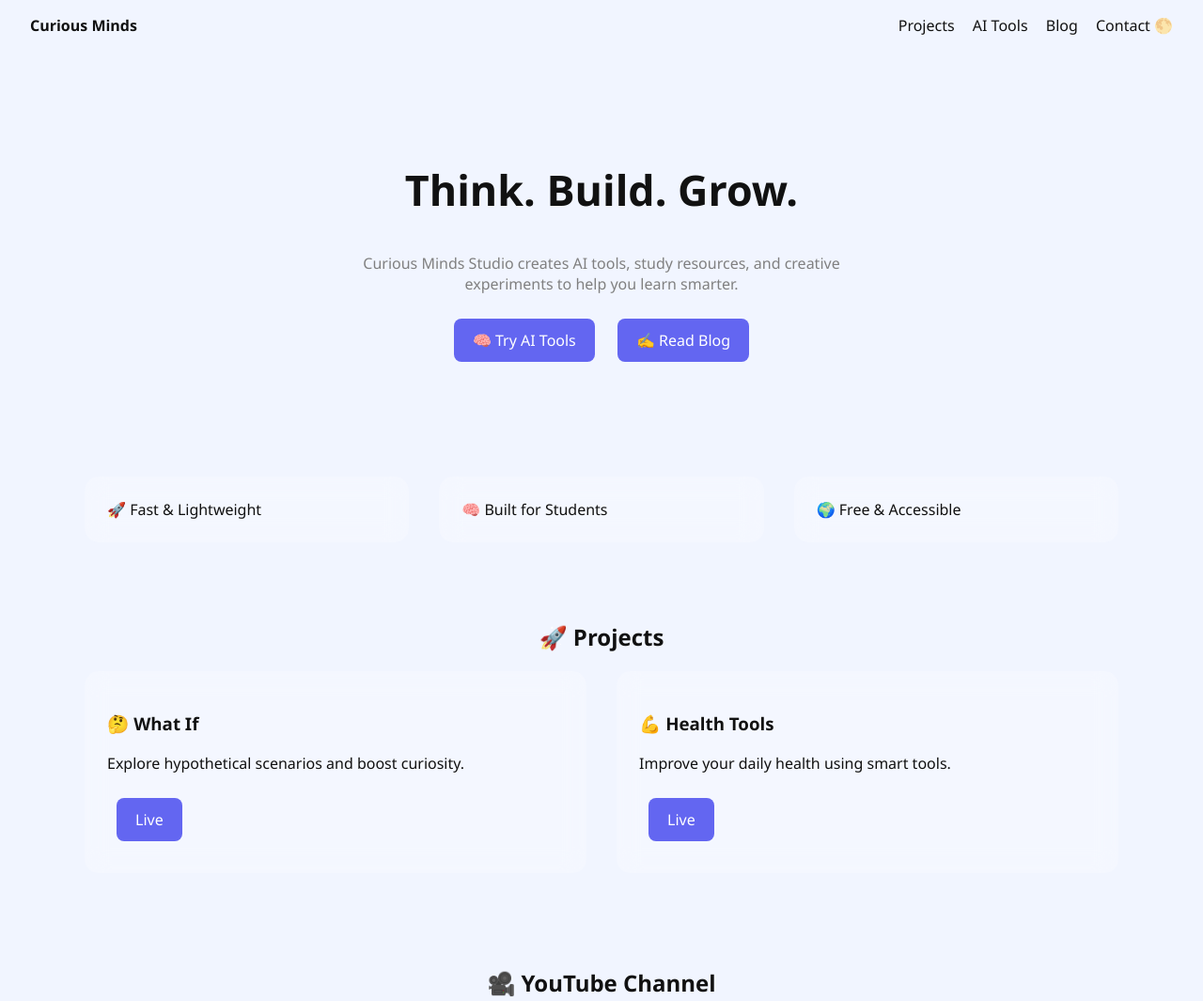
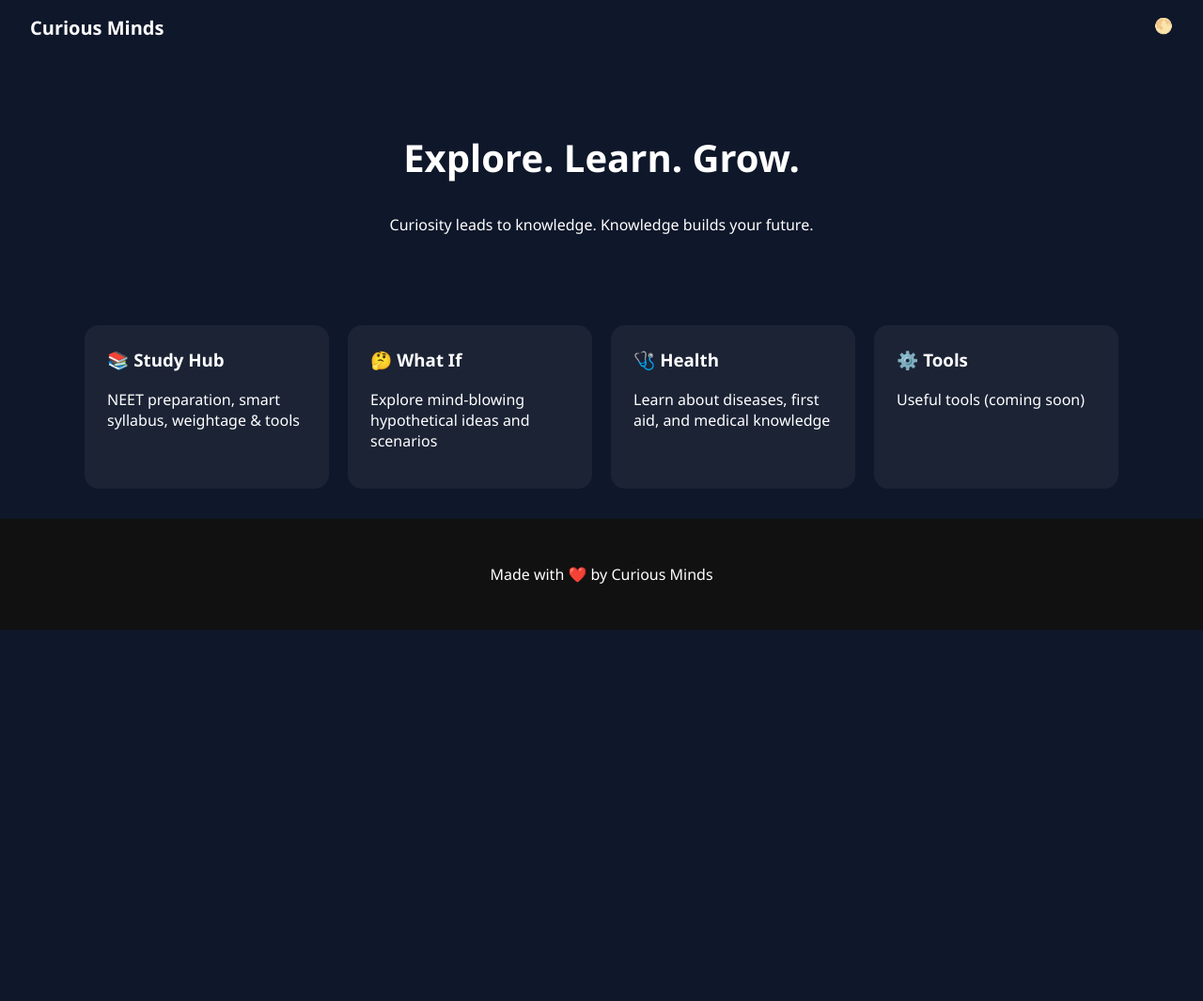
Before and after one commit to curiousmindsstudio/Main-page, a plain HTML site: page index.html in a window 1280 px wide. Shown: the top 1065 px of the page at 94% size. After the commit the page ends 800 px from the top, so only its background shows below. Drawn offline with Linux system fonts and the light colour scheme; no server answers.

Commit message:
Update title and meta description in index.html

```diff
--- a/index.html
+++ b/index.html
@@ -4,135 +4,91 @@
 <meta charset="UTF-8">
 <meta name="viewport" content="width=device-width, initial-scale=1.0">
 
-<title>Curious Minds Studio</title>
+<title>Curious Minds</title>
 
-<meta name="description" content="Curious Minds Studio - AI tools, study blogs, health tools, and creative experiments.">
+<meta name="description" content="Explore knowledge, study smarter, and grow with Curious Minds.">
 
 <style>
-:root {
-    --bg: #f1f5ff;
-    --text: #111;
-    --glass: rgba(255,255,255,0.25);
+:root{
+    --bg:#0f172a;
+    --text:white;
+    --card:rgba(255,255,255,0.05);
 }
 
-.dark {
-    --bg: #0f172a;
-    --text: #e5e7eb;
-    --glass: rgba(255,255,255,0.05);
+.light{
+    --bg:#f1f5ff;
+    --text:#111;
+    --card:rgba(0,0,0,0.05);
 }
 
-body {
-    margin: 0;
-    font-family: 'Segoe UI', sans-serif;
-    background: var(--bg);
-    color: var(--text);
-    transition: 0.3s;
+body{
+    margin:0;
+    font-family:'Segoe UI',sans-serif;
+    background:var(--bg);
+    color:var(--text);
 }
 
 /* NAV */
-nav {
-    display: flex;
-    justify-content: space-between;
-    padding: 1rem 2rem;
+nav{
+    display:flex;
+    justify-content:space-between;
+    padding:1rem 2rem;
 }
 
-nav a {
-    margin-left: 15px;
-    text-decoration: none;
-    color: var(--text);
+.logo{
+    font-weight:bold;
+    font-size:20px;
 }
 
 /* HERO */
-.hero {
-    text-align: center;
-    padding: 5rem 1rem;
+.hero{
+    text-align:center;
+    padding:3rem 1rem;
 }
 
-.hero h1 {
-    font-size: 2.8rem;
+.hero h1{
+    font-size:2.5rem;
 }
 
-.hero p {
-    max-width: 600px;
-    margin: 1rem auto;
-    color: gray;
-}
-
-/* BUTTON */
-.btn {
-    display: inline-block;
-    margin: 10px;
-    padding: 12px 20px;
-    background: #6366f1;
-    color: white;
-    border-radius: 8px;
-    text-decoration: none;
-    transition: 0.3s;
-}
-
-.btn:hover {
-    transform: scale(1.05);
-}
-
-/* GLASS CARD */
-.card {
-    background: var(--glass);
-    backdrop-filter: blur(12px);
-    border-radius: 15px;
-    padding: 1.5rem;
-    transition: 0.4s;
-}
-
-.card:hover {
-    transform: translateY(-10px);
+/* CONTAINER */
+.container{
+    max-width:1100px;
+    margin:auto;
+    padding:2rem;
 }
 
 /* GRID */
-.container {
-    max-width: 1100px;
-    margin: auto;
-    padding: 2rem;
+.grid{
+    display:grid;
+    grid-template-columns: repeat(auto-fit,minmax(250px,1fr));
+    gap:20px;
 }
 
-.grid {
-    display: grid;
-    grid-template-columns: repeat(auto-fit, minmax(260px, 1fr));
-    gap: 2rem;
+/* CARD */
+.card{
+    background:var(--card);
+    padding:1.5rem;
+    border-radius:15px;
+    text-decoration:none;
+    color:inherit;
+    transition:0.25s;
 }
 
-/* SECTION */
-.section {
-    text-align: center;
-    padding: 3rem 1rem;
+.card:hover{
+    transform:translateY(-5px);
+    background:rgba(255,255,255,0.08);
 }
 
-/* ANIMATION */
-.fade {
-    opacity: 0;
-    transform: translateY(40px);
-    transition: 0.8s;
-}
-
-.show {
-    opacity: 1;
-    transform: translateY(0);
-}
-
-/* FORM */
-input, textarea {
-    width: 100%;
-    padding: 10px;
-    margin: 10px 0;
-    border-radius: 6px;
-    border: none;
+/* TITLE */
+.card h3{
+    margin-top:0;
 }
 
 /* FOOTER */
-footer {
-    text-align: center;
-    padding: 2rem;
-    background: #111;
-    color: white;
+footer{
+    text-align:center;
+    padding:2rem;
+    background:#111;
 }
 </style>
 </head>
@@ -141,128 +97,71 @@ footer {
 
 <!-- NAV -->
 <nav>
-    <b>Curious Minds</b>
-    <div>
-        <a href="#projects">Projects</a>
-        <a href="/ai-tools.html">AI Tools</a>
-        <a href="/blog/index.html">Blog</a>
-        <a href="#contact">Contact</a>
-        <span onclick="toggleMode()" style="cursor:pointer;" id="icon">🌕</span>
-    </div>
+<div class="logo">Curious Minds</div>
+<div onclick="toggleMode()" style="cursor:pointer;" id="icon">🌕</div>
 </nav>
 
 <!-- HERO -->
-<section class="hero fade">
-    <h1>Think. Build. Grow.</h1>
-    <p>Curious Minds Studio creates AI tools, study resources, and creative experiments to help you learn smarter.</p>
-
-    <a href="/ai-tools.html" class="btn">🧠 Try AI Tools</a>
-    <a href="/blog/index.html" class="btn">✍️ Read Blog</a>
+<section class="hero">
+<h1>Explore. Learn. Grow.</h1>
+<p>Curiosity leads to knowledge. Knowledge builds your future.</p>
 </section>
 
-<!-- FEATURES -->
-<section class="container fade">
-    <div class="grid">
-        <div class="card">🚀 Fast & Lightweight</div>
-        <div class="card">🧠 Built for Students</div>
-        <div class="card">🌍 Free & Accessible</div>
-    </div>
-</section>
+<!-- MAIN GRID -->
+<div class="container">
+<div class="grid">
 
-<!-- PROJECTS -->
-<div class="container" id="projects">
-    <h2 style="text-align:center;">🚀 Projects</h2>
+<!-- STUDY HUB -->
+<a href="neet.html" class="card">
+<h3>📚 Study Hub</h3>
+<p>NEET preparation, smart syllabus, weightage & tools</p>
+</a>
 
-    <div class="grid">
+<!-- WHAT IF -->
+<a href="what-if.html" class="card">
+<h3>🤔 What If</h3>
+<p>Explore mind-blowing hypothetical ideas and scenarios</p>
+</a>
 
-        <div class="card fade">
-            <h3>🤔 What If</h3>
-            <p>Explore hypothetical scenarios and boost curiosity.</p>
-            <a href="https://curiousmindsstudio.github.io/What-If/index.html" class="btn">Live</a>
-        </div>
+<!-- HEALTH -->
+<a href="health.html" class="card">
+<h3>🩺 Health</h3>
+<p>Learn about diseases, first aid, and medical knowledge</p>
+</a>
 
-        <div class="card fade">
-            <h3>💪 Health Tools</h3>
-            <p>Improve your daily health using smart tools.</p>
-            <a href="https://curiousmindsstudio.github.io/health-tools/index.html" class="btn">Live</a>
-        </div>
+<!-- TOOLS -->
+<a href="#" class="card">
+<h3>⚙️ Tools</h3>
+<p>Useful tools (coming soon)</p>
+</a>
 
-    </div>
 </div>
-
-<!-- YOUTUBE -->
-<section class="section fade">
-    <h2>🎥 YouTube Channel</h2>
-    <p>Learn through videos and experiments.</p>
-    <a href="https://youtube.com/@curiousminds-studio?si=yVjfN0WJHVp3EZ_q" class="btn">Visit Channel</a>
-</section>
-
-<!-- CONTACT / FEEDBACK -->
-<section class="container fade" id="contact">
-    <h2>💬 Feedback</h2>
-
-    <form onsubmit="sendFeedback(event)">
-        <input id="name" placeholder="Your Name" required>
-        <textarea id="msg" placeholder="Your Feedback" required></textarea>
-        <button class="btn">Send</button>
-    </form>
-
-    <p>Email: curiousminds.work@gmail.com</p>
-</section>
+</div>
 
 <!-- FOOTER -->
 <footer>
-    <p>© 2026 Curious Minds Studio</p>
-    <p>🌍 Visitors: <span id="count">...</span></p>
+<p>Made with ❤️ by Curious Minds</p>
 </footer>
 
 <script>
-/* DARK MODE */
 function toggleMode(){
-    document.body.classList.toggle("dark");
-    let icon = document.getElementById("icon");
+    document.body.classList.toggle("light");
 
-    if(document.body.classList.contains("dark")){
-        icon.textContent = "🌞";
+    let icon=document.getElementById("icon");
+
+    if(document.body.classList.contains("light")){
+        icon.textContent="🌞";
+        localStorage.setItem("mode","light");
+    } else {
+        icon.textContent="🌕";
         localStorage.setItem("mode","dark");
-    } else {
-        icon.textContent = "🌕";
-        localStorage.setItem("mode","light");
     }
 }
 
-if(localStorage.getItem("mode") === "dark"){
-    document.body.classList.add("dark");
-    document.getElementById("icon").textContent = "🌞";
+if(localStorage.getItem("mode")==="light"){
+    document.body.classList.add("light");
+    document.getElementById("icon").textContent="🌞";
 }
-
-/* SCROLL ANIMATION */
-const observer = new IntersectionObserver(entries => {
-    entries.forEach(entry => {
-        if(entry.isIntersecting){
-            entry.target.classList.add("show");
-        }
-    });
-});
-
-document.querySelectorAll(".fade").forEach(el => observer.observe(el));
-
-/* FEEDBACK */
-function sendFeedback(e){
-    e.preventDefault();
-    let name = document.getElementById("name").value;
-    let msg = document.getElementById("msg").value;
-
-    window.location.href =
-    `mailto:curiousminds.work@gmail.com?subject=Feedback from ${name}&body=${msg}`;
-}
-
-/* VISITOR COUNT */
-fetch("https://api.countapi.xyz/hit/curiousmindsstudio/mainhub")
-.then(res => res.json())
-.then(res => {
-    document.getElementById("count").innerText = res.value;
-});
 </script>
 
 </body>
```
